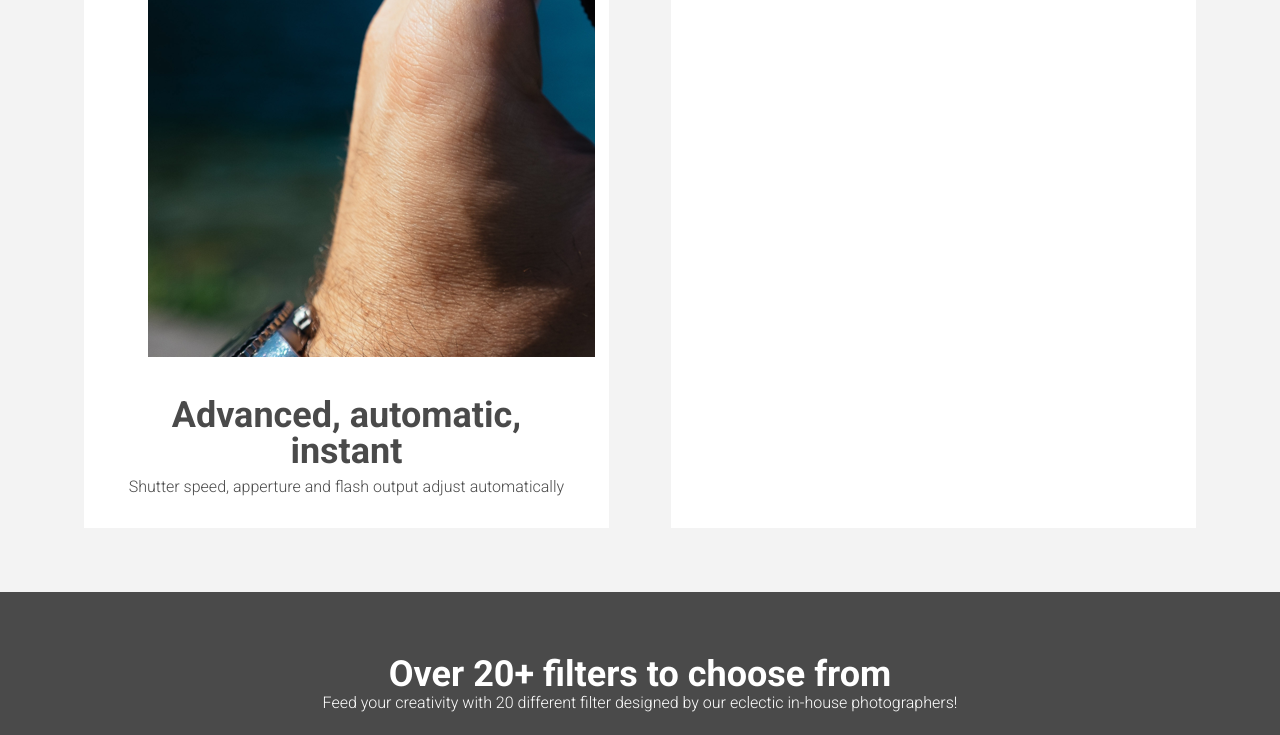
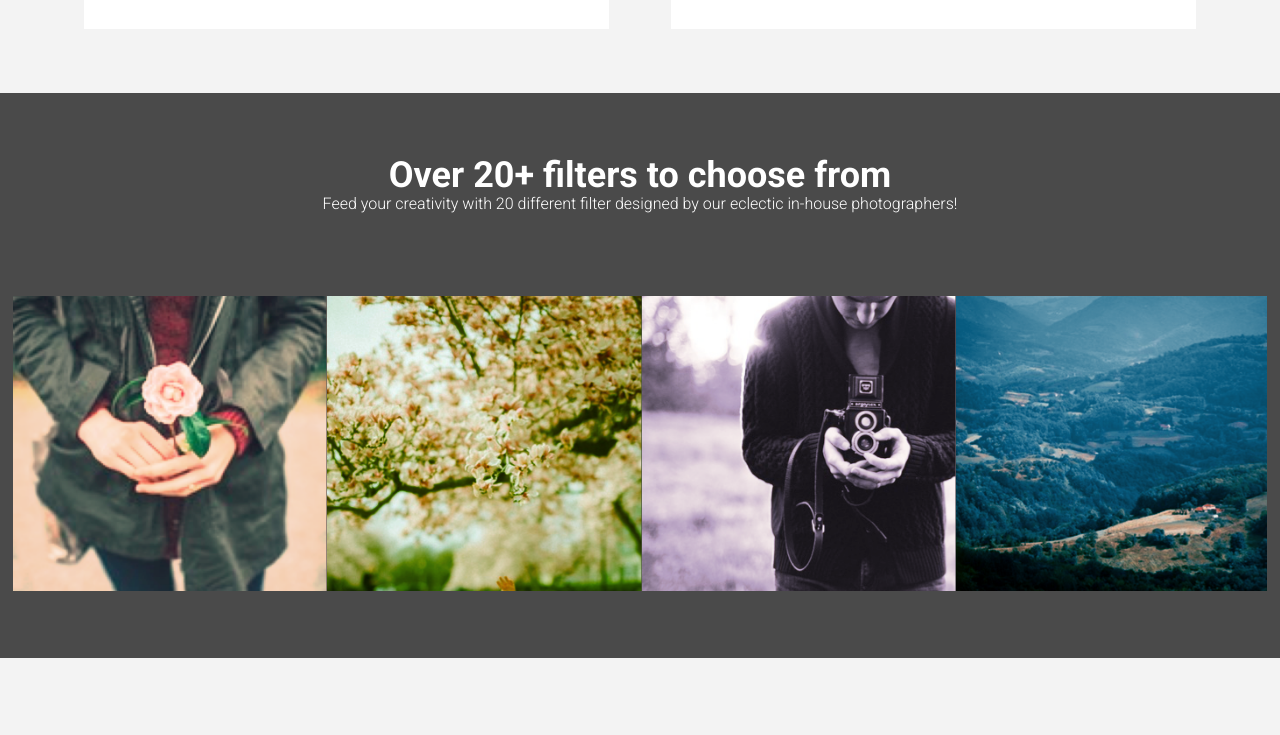
Before and after one commit to J-man20/fotomatic, a plain HTML site: page index.html in a window 1280 px wide. Shown: the part 1384-2119 px from the top of the page. Drawn offline with Linux system fonts and the light colour scheme; a web font is replaced by a local one.

Commit message:
Fixed filter 4

```diff
--- a/resources/css/style.css
+++ b/resources/css/style.css
@@ -316,7 +316,6 @@ header .mobile {
 #filters-section {
   padding: 4rem 0;
   background-color: #4a4a4a;
-  overflow:hidden;
 }
 
 #filters-section .content {
@@ -342,14 +341,16 @@ header .mobile {
   height: auto;
   max-width: 100%;
   padding: 0 1%;
-  overflow: auto;
+
 }
 
-.image-container{
+.image-container img{
   display: inline-flex;
   flex-direction: row;
   background-position: center;
   background-size: cover;
+  width: 100%;
+  overflow: auto;
 }
 
 
```
